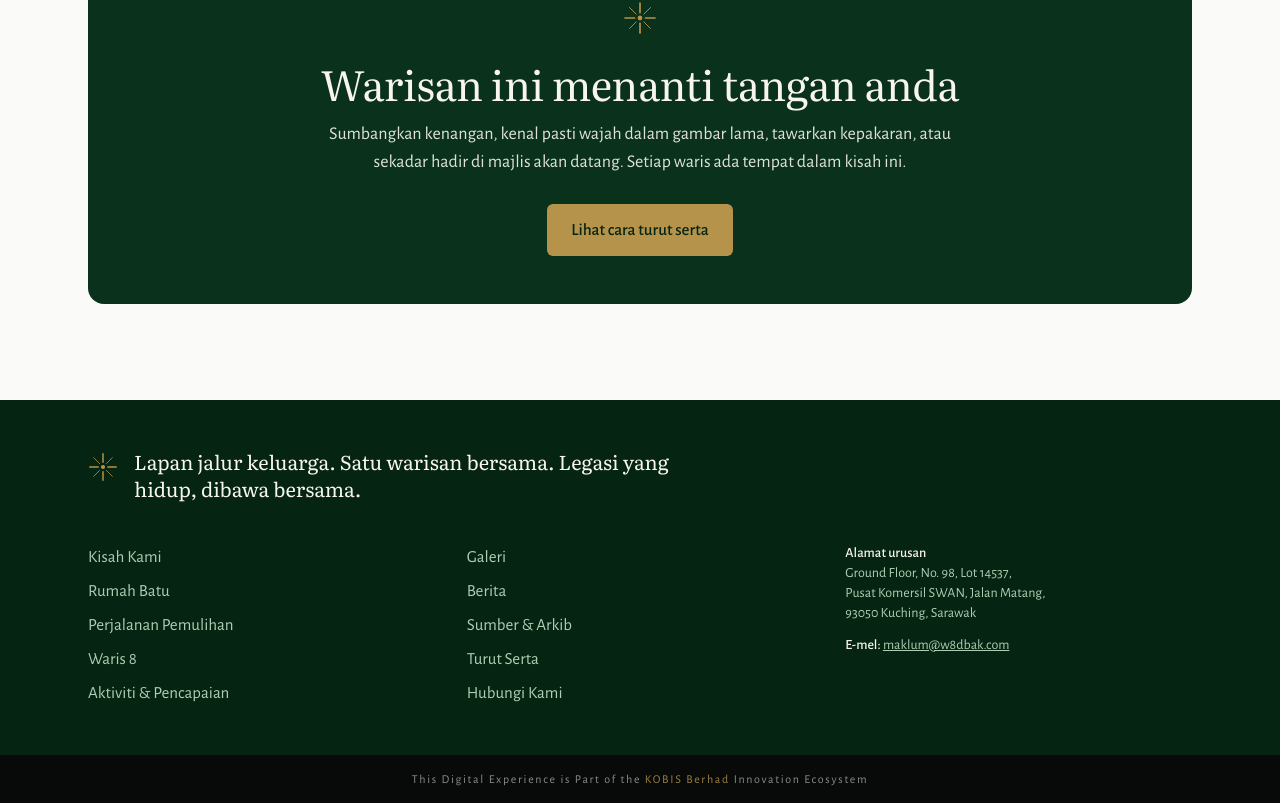
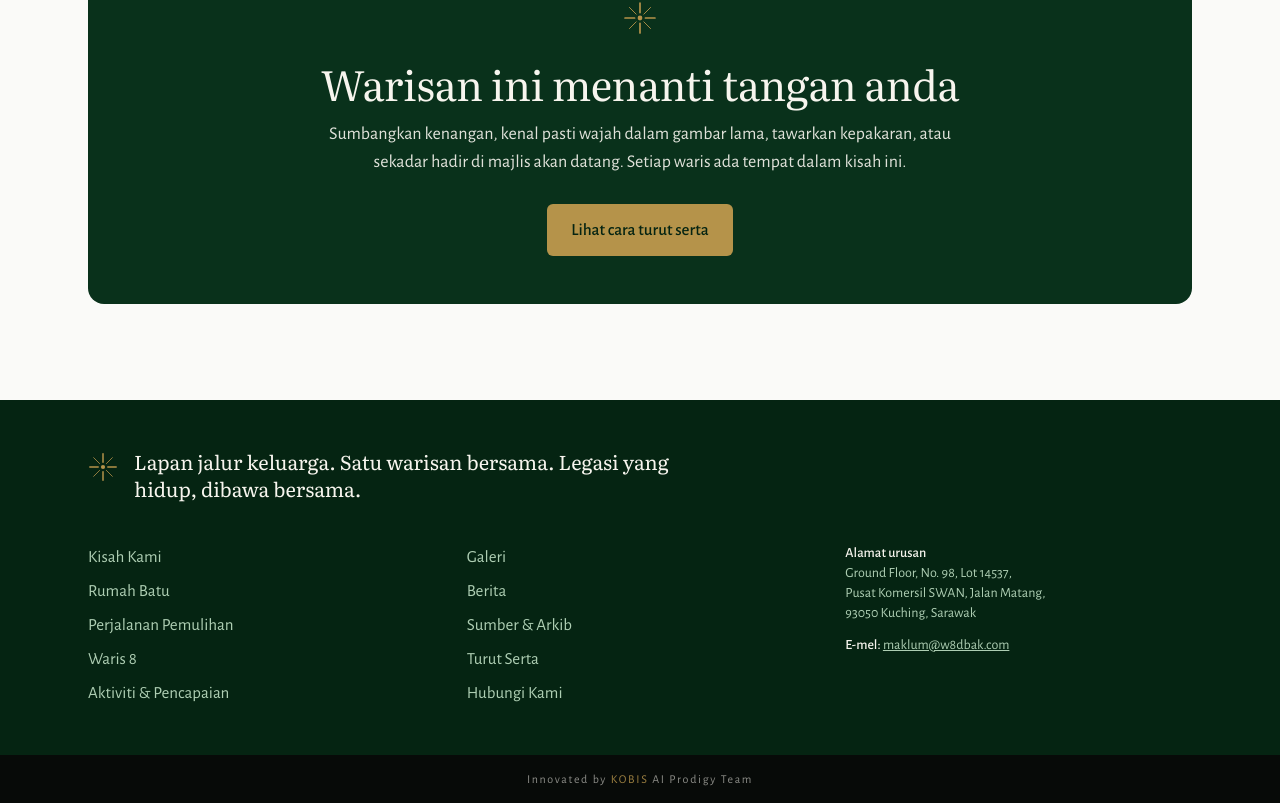
Before and after one commit to zaiwin-lab/MVP-DBAK, a Next.js app: page / in a window 1280 px wide. Shown: the part 6921-7724 px from the top of the page. Built offline with nearby package versions, Linux system fonts and the light colour scheme.

Commit message:
Footer credit: Innovated by KOBIS AI Prodigy Team with soft gold hover glow
Co-Authored-By: Claude Fable 5 <noreply@anthropic.com>
Claude-Session: https://claude.ai/code/session_01YKLhm2VSDcdmaAjDEq8aVG

```diff
--- a/src/components/Footer.tsx
+++ b/src/components/Footer.tsx
@@ -89,16 +89,16 @@ export function Footer({ lang }: { lang: Lang }) {
       </div>
       <div className="bg-[oklch(0.14_0.008_160)] py-4">
         <p className="mx-auto max-w-6xl px-4 text-center text-xs font-light tracking-[0.14em] text-ivory/55 sm:px-6">
-          This Digital Experience is Part of the{' '}
+          Innovated by{' '}
           <a
             href="https://www.kobisberhad.com"
             target="_blank"
             rel="noopener"
-            className="text-gold/85 transition-colors hover:text-gold"
+            className="text-gold/85 transition-all duration-300 hover:text-gold hover:tracking-[0.2em] hover:[text-shadow:0_0_16px_rgba(222,184,85,0.6)]"
           >
-            KOBIS Berhad
+            KOBIS
           </a>{' '}
-          Innovation Ecosystem
+          AI Prodigy Team
         </p>
       </div>
     </footer>
```
